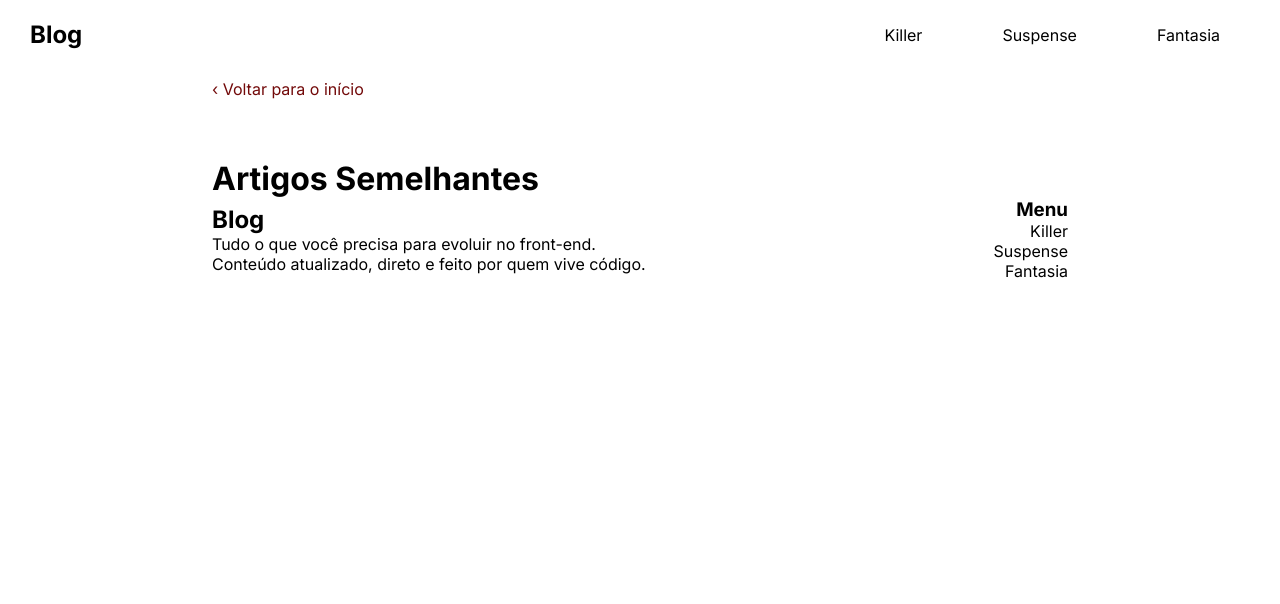
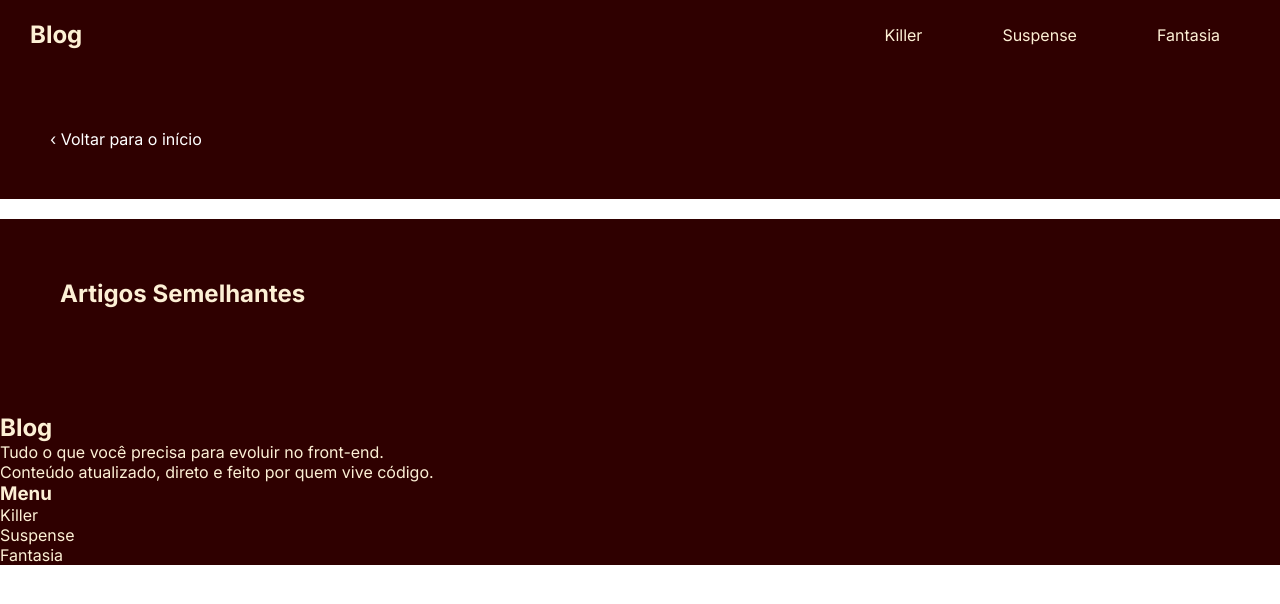
Before and after one commit to szluma/PWEB, a plain HTML site: page pweb blog/pages/detalhes.html in a window 1280 px wide. Drawn offline with Linux system fonts and the light colour scheme.

Commit message:
Add files via upload

```diff
--- a/pweb blog/pages/detalhes.html
+++ b/pweb blog/pages/detalhes.html
@@ -1,11 +1,13 @@
 <!DOCTYPE html>
 <html lang="pt-br">
+
 <head>
     <meta charset="UTF-8">
     <meta name="viewport" content="width=device-width, initial-scale=1.0">
     <title>Detalhes</title>
     <link rel="stylesheet" href="../styles/detalhes.css">
 </head>
+
 <body>
     <main>
         <header>
@@ -19,12 +21,21 @@
             </div>
         </header>
         <a class="btv" href="../pages/main.html"> ‹ Voltar para o início</a>
+    </main>
+    <section class="semelhantes">
         <div class="artigos">
             <h1>Artigos Semelhantes</h1>
-            <div class="ajustar">
+        </div>
+            <div>
+                <div>
+                    <img src="" alt="">
+                    <h2></h2>
+                </div>
+            </div>
             <div class="conteudo">
                 <h2>Blog</h2>
-                <p>Tudo o que você precisa para evoluir no front-end.<br>Conteúdo atualizado, direto e feito por quem vive código.</p>
+                <p>Tudo o que você precisa para evoluir no front-end.<br>Conteúdo atualizado, direto e feito por quem
+                    vive código.</p>
             </div>
             <div class="menu">
                 <h3>Menu</h3>
@@ -32,8 +43,7 @@
                 <p>Suspense</p>
                 <p>Fantasia</p>
             </div>
-         </div>
-     </div>
-    </main>
+    </section>
 </body>
+
 </html>
--- a/pweb blog/styles/detalhes.css
+++ b/pweb blog/styles/detalhes.css
@@ -5,6 +5,10 @@
     padding: 0;
     box-sizing: border-box;
     font-family: 'Inter', sans-serif;
+}
+
+main {
+    background-color: #2F0000;
 }
 
 .header {
@@ -22,6 +26,8 @@ header {
     display: flex;
     align-items: center;
     justify-content: center;
+    background-color: #2F0000;
+    color: #FDF0D5;
 }
 
 .categorias {
@@ -31,15 +37,16 @@ header {
 }
 
 .artigos {
-    margin-top: 60px;
-    padding: 0 212px;
+    margin-top: 20px;
+    padding: 60px;
 }
 
 .btv {
-    margin: 212px;
-    margin-top: 20px;
+    padding: 50px;
     text-decoration: none;
-    color:  rgb(114, 9, 9);
+    background-color: #2F0000;
+    color: #fff;
+    display: block;
 }
 
 .ajustar {
@@ -49,5 +56,14 @@ header {
 }
 
 .menu{
-    text-align: right;
+    text-align: justify;
 }
+
+.semelhantes {
+    background-color: #2F0000;
+    color: #FDF0D5;
+}
+
+.conteudo {
+    margin-top: 25px;
+}
--- a/pweb blog/styles/main.css
+++ b/pweb blog/styles/main.css
@@ -26,7 +26,7 @@ header {
     display: flex;
     align-items: center;
     justify-content: center;
-    background-color: rgb(85, 4, 4);
+    background-color: #2F0000;
     color: #fff;
 }
 
@@ -47,7 +47,7 @@ header {
 }
 
 .botao {
-    background-color: rgb(133, 5, 5);
+    background-color: #490000;
     color: white;
     padding: 12px;
     width: 120px;
@@ -58,7 +58,7 @@ header {
 .bt1 {
     width: 145px;
     height: 42px;
-    background-color: darkred;
+    background-color: #490000;
     color: #fff;
     border-radius: 8px;
     border: none;
@@ -67,8 +67,22 @@ header {
 .bt2 {
     width: 145px;
     height: 42px;
-    background-color: rgb(85, 4, 4);
+    background-color: #2F0000;
     color: #fff;
     border-radius: 8px;
     border: none;
 }
+
+footer {
+    width: 100%;
+    height: 400px;
+    display: flex;
+    align-items: center;
+    justify-content: space-between;
+}
+
+footer.fim {
+    display:flex;
+    align-items: center;
+    gap: 80px;
+}
```
Also changed, not shown: pweb blog/pages/main.html (+25 -0 lines). Lines whose indentation alone changed are shown as unchanged.
